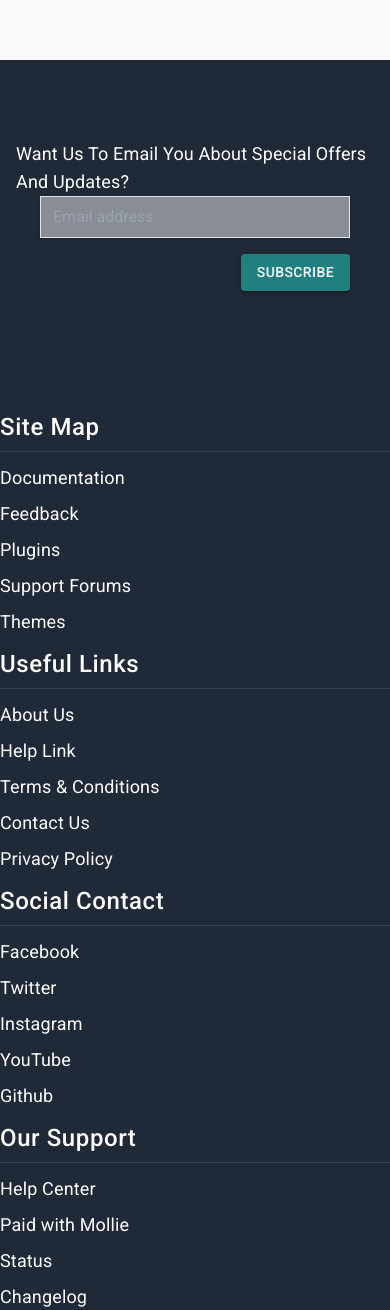
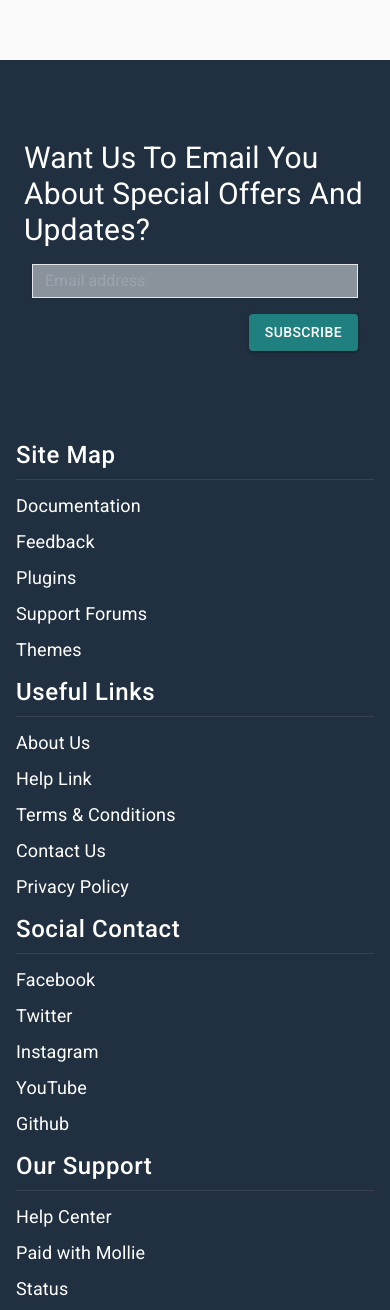
Before and after one commit to SakhawatHossain55/next__amazon, a Next.js app: page /cart in a window 390 px wide. Shown: the part 687-1997 px from the top of the page. Built offline with nearby package versions, Linux system fonts and the light colour scheme.

Commit message:
[ADD]footer css

```diff
--- a/components/Layout.js
+++ b/components/Layout.js
@@ -164,12 +164,12 @@ export default function Layout({ children, title, description }) {
         </AppBar>
         <Container className={classes.main}>{children}</Container>
         <footer className="relative">
-          <div className="bg-gray-800">
-            <div className="md:border-b p-2 border-gray-800 py-20">
+          <div className={classes.footer}>
+            <div className="py-20 lg:px-14">
               <div className="container">
-                <div className="flex md:flex-row justify-between flex-col">
-                  <div className="text-white text-lg font-normal md:text-2xl sm:text-xl md:w-1/2 sm:w-auto w-auto px-2">
-                    <h3>
+                <div className="flex flex-col justify-between md:flex-row">
+                  <div className="w-auto px-2 text-lg font-normal text-white md:text-2xl sm:text-xl md:w-1/2 sm:w-auto">
+                    <h3 className="px-4 pb-4 text-3xl lg:pb-0">
                       Want Us To Email You About Special Offers And Updates?
                     </h3>
                   </div>
@@ -181,7 +181,7 @@ export default function Layout({ children, title, description }) {
                           placeholder="Email address"
                           id="email"
                           name="email"
-                          className="w-full px-3 py-1 text-base leading-8 transition-colors duration-200 ease-in-out bg-gray-100 bg-opacity-50 border shadow outline-none focus:border-royal-blue focus:bg-transparent focus:ring-2 focus:royal-blue focus:bg-white"
+                          className="w-full px-3 text-base leading-8 text-black transition-colors duration-200 ease-in-out bg-gray-100 bg-opacity-50 border shadow outline-none focus:border-royal-blue focus:bg-transparent focus:ring-2 focus:royal-blue focus:bg-white"
                         />
                       </div>
                       <Button variant="contained" color="secondary">
@@ -193,11 +193,10 @@ export default function Layout({ children, title, description }) {
               </div>
             </div>
 
-            <div className="">
             <div className="container">
-                <div className="flex justify-around mt-8 mb-10 md:flex-row flex-col">
-                  <div className="">
-                    <div className="text-2xl text-white border-b py-2 font-medium tracking-wide border-gray-700">
+              <div className="flex flex-col justify-around md:flex-row">
+                <div className="px-4 lg:px-0">
+                  <div className="py-2 text-2xl font-medium tracking-wide text-white border-b border-gray-700">
                     <h4>Site Map</h4>
                   </div>
                   <div className="mt-2">
@@ -230,8 +229,8 @@ export default function Layout({ children, title, description }) {
                     </ul>
                   </div>
                 </div>
-                  <div className="">
-                    <div className="text-2xl text-white border-b py-2 font-medium tracking-wide border-gray-700">
+                <div className="px-4 lg:px-0">
+                  <div className="py-2 text-2xl font-medium tracking-wide text-white border-b border-gray-700">
                     <h4>Useful Links</h4>
                   </div>
                   <div className="mt-2">
@@ -264,8 +263,8 @@ export default function Layout({ children, title, description }) {
                     </ul>
                   </div>
                 </div>
-                  <div className="">
-                    <div className="text-2xl text-white border-b py-2 font-medium tracking-wide border-gray-700">
+                <div className="px-4 lg:px-0">
+                  <div className="py-2 text-2xl font-medium tracking-wide text-white border-b border-gray-700">
                     <h4>Social Contact</h4>
                   </div>
                   <div className="mt-2">
@@ -298,8 +297,8 @@ export default function Layout({ children, title, description }) {
                     </ul>
                   </div>
                 </div>
-                  <div className="">
-                    <div className="text-2xl text-white border-b py-2 font-medium tracking-wide border-gray-700">
+                <div className="px-4 lg:px-0">
+                  <div className="py-2 text-2xl font-medium tracking-wide text-white border-b border-gray-700">
                     <h4>Our Support</h4>
                   </div>
                   <div className="mt-2">
@@ -334,7 +333,7 @@ export default function Layout({ children, title, description }) {
                 </div>
               </div>
             </div>
-            </div>
+
             <div className="py-12">
               <div className="container">
                 <div className="flex justify-center text-white">
--- a/pages/index.js
+++ b/pages/index.js
@@ -36,8 +36,7 @@ export default function Home(props) {
 
   return (
     <Layout>
-      <div>
-        <h1>Product</h1>
+      <div className="my-10">
         <Grid container spacing={3}>
           {products.map((product) => (
             <Grid item md={4} key={product.name}>
--- a/utils/styles.js
+++ b/utils/styles.js
@@ -7,6 +7,10 @@ const useStyles = makeStyles({
       color: "#ffffff",
       marginLeft: 10,
     },
+  },
+
+  footer: {
+    backgroundColor: "#203040",
   },
 
   brand: {
@@ -20,11 +24,6 @@ const useStyles = makeStyles({
 
   main: {
     minHeight: "80vh",
-  },
-  footer: {
-    marginTop: 10,
-    marginBottom: 10,
-    textAlign: "center",
   },
 
   section: {
```
Lines whose indentation alone changed are shown as unchanged.
